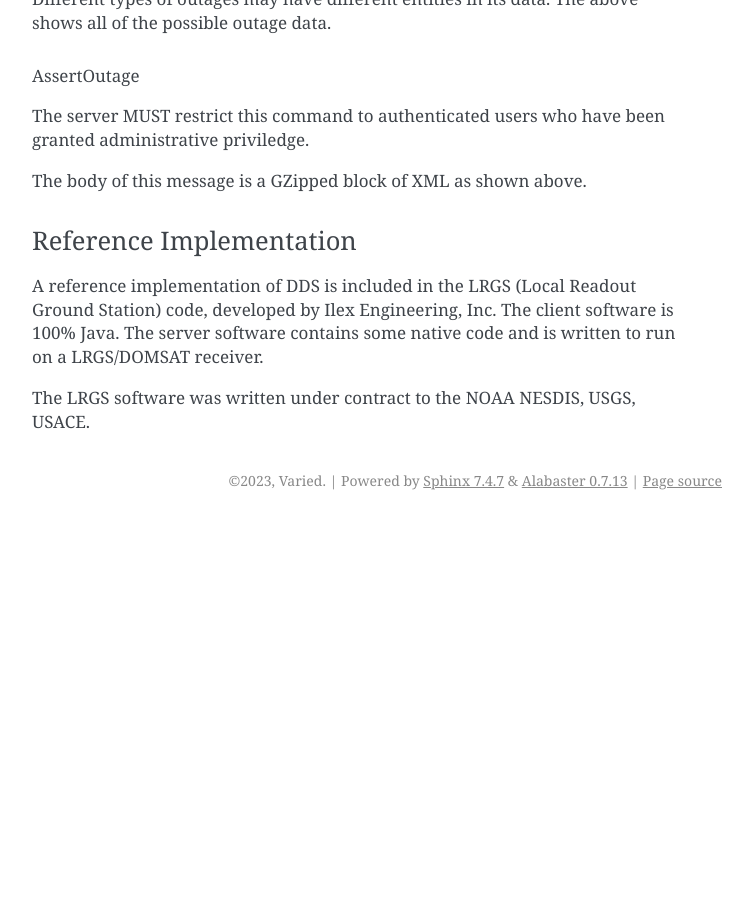
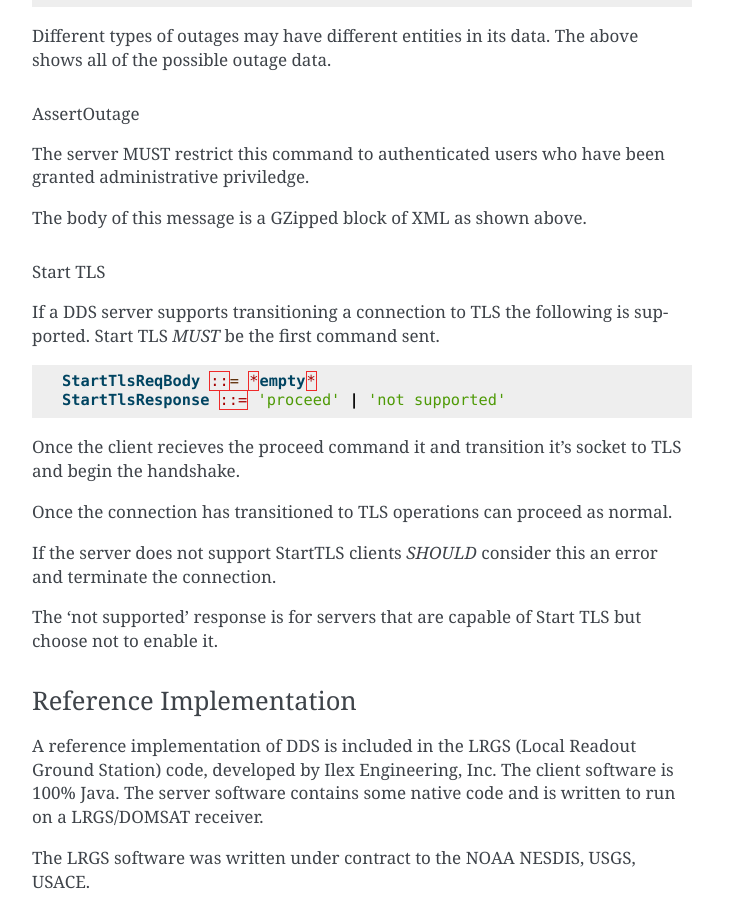
Before and after one commit to opendcs/dcs_standards, a Sphinx documentation site: the page built from source/dds.rst, in a window 1280 px wide and 900 px high, scrolled down 39933 px. Shown: the whole window, without its empty margins (388-1141 px from the left). Built offline with Sphinx 7.4.7, drawn with Linux system fonts in a browser that asks for light colours; before the commit the page ends 40453 px from its top, so only the background shows below that; some of the changed text lies outside the part shown.

Commit message:
Add Start TLS documentation to DDS protocol document. (#4)
* Add Start TLS documentation to DDS protocol document.

* Rename files, minor updates to Start TLS section.

```diff
--- a/source/dds-14.rst
+++ b/source/dds.rst
@@ -605,7 +605,10 @@
 |                  |                    | commands: Add, Modify,     |
 |                  |                    | Delete                     |
 +------------------+--------------------+----------------------------+
-
+|   **t**          |    IdStartTls      | Transition this connection |
+|                  |                    | to use TLS. *MUST* be the  |
+|                  |                    | first command sent.        |
++------------------+--------------------+----------------------------+
 ..
 
    **Table 2-2: Type-Codes used in DDS Messages.**
@@ -1390,6 +1393,27 @@
 
 The body of this message is a GZipped block of XML as shown above.
 
+Start TLS
+^^^^^^^^^
+If a DDS server supports transitioning a connection to TLS the following
+is supported. Start TLS *MUST* be the first command sent.
+
+..  code-block:: ebnf
+
+   StartTlsReqBody ::= *empty*
+   StartTlsResponse ::= 'proceed' | 'not supported'
+
+Once the client recieves the proceed command it and transition it's socket
+to TLS and begin the handshake.
+
+Once the connection has transitioned to TLS operations can proceed as normal.
+
+If the server does not support StartTLS clients *SHOULD* consider this an error
+and terminate the connection.
+
+The 'not supported' response is for servers that are capable of Start TLS but choose
+not to enable it.
+
 Reference Implementation
 ========================
 
--- a/source/index.rst
+++ b/source/index.rst
@@ -10,7 +10,7 @@
    :maxdepth: 1
    :caption: Standards:
 
-   dds-14.rst
+   dds.rst
    damsnt-8.2.rst
    hrit-r1.rst
 
```
Also changed, not shown: other parts of source/dds.rst (+3 -3 lines).
